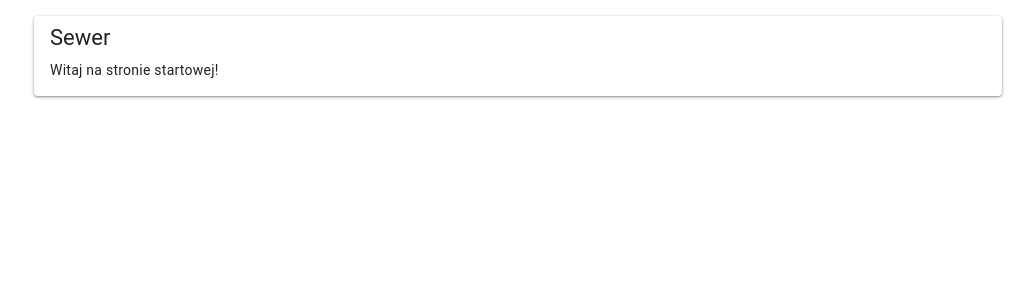
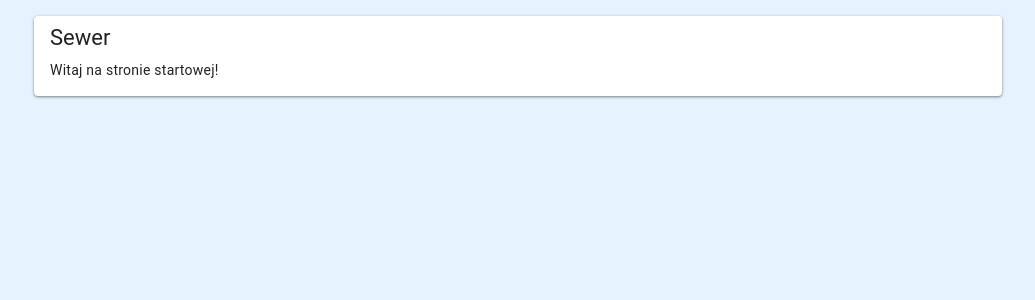
Before and after one commit to WukerDev/sewers-bkihack-11, a Vue app in the folder portal/sewers/: page / in a window 1280 px wide. Shown: the top 300 px of the page, without its empty margins (122-1157 px from the left). Built offline with nearby package versions, Linux system fonts and the light colour scheme; no server answers; a small style sheet from the web is missing; the HTML template or start-up script is replaced by a standard one.

Commit message:
Poprawki

```diff
--- a/portal/sewers/src/main.ts
+++ b/portal/sewers/src/main.ts
@@ -3,6 +3,7 @@ import { registerPlugins } from '@/plugins'
 import App from './App.vue'
 import 'unfonts.css'
 import { createPinia } from 'pinia'
+import './main.css'
 
 const app = createApp(App)
 
--- a/portal/sewers/src/plugins/vuetify.ts
+++ b/portal/sewers/src/plugins/vuetify.ts
@@ -11,9 +11,38 @@ import '@mdi/font/css/materialdesignicons.css'
 
 import 'vuetify/styles'
 
-// https://vuetifyjs.com/en/introduction/why-vuetify/#feature-guides
 export default createVuetify({
-  theme: {
-    defaultTheme: 'system',
-  },
+theme: {
+  defaultTheme: 'light',
+  themes: {
+    light: {
+      dark: false,
+      colors: {
+        primary: '#00A3E8',
+        secondary: '#8CC63F',
+        background: '#E6F2FF',
+        surface: '#FFFFFF',
+        accent: '#00D1FF',
+        error: '#FF3366',
+        info: '#00C0FF',
+        success: '#32CD32',
+        warning: '#FFB900'
+      }
+    },
+    dark: {
+      dark: true,
+      colors: {
+        primary: '#00BFFF',
+        secondary: '#00FF7F',
+        background: '#051024',
+        surface: '#1A2B4C',
+        accent: '#00FFFF',
+        error: '#FF4D4D',
+        info: '#4AC8FA',
+        success: '#4CAF50',
+        warning: '#FFD700'
+      }
+    }
+  }
+}
 })
```
Also changed, not shown: portal/sewers/src/main.css (added).
